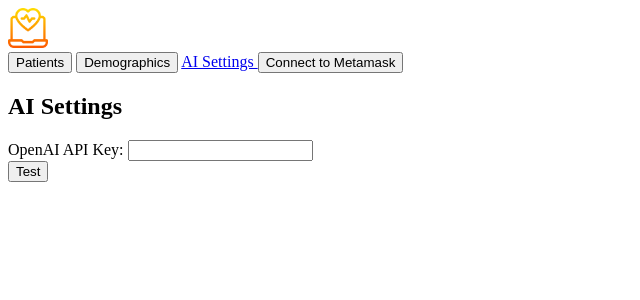
After one commit to mjosborne1/Patient-Dashboard, a Flask app: page /settings/ai in a window 1280 px wide. The commit adds this page. Shown: the top 300 px of the page, without its empty margins (0-640 px from the left). Run offline with Flask 3, Linux system fonts and the light colour scheme.

Commit message:
feat: Implement Metamask auth and OpenAI settings
Adds a basic Metamask authentication flow:
- "Connect to Metamask" button in the header.
- "Sign In with Metamask" button appears after connection.
- Basic client-side sign-in alert.

Introduces an "AI Settings" page:
- Accessible via a new link in the header.
- Allows you to input your OpenAI API key.
- Features a button to validate the API key against the
  `gpt-4.1-nano-2025-04-14` model.
- Displays success or error messages based on the validation result.

Backend support for API key validation is added via a new
`/test_openai_key` endpoint. The `openai` library is added
to requirements.

```diff
--- a/app.py
+++ b/app.py
@@ -3,6 +3,7 @@ import requests
 import logging
 from datetime import datetime
 import os  # Add os module for environment variables
+import openai
 
 app = Flask(__name__)
 # Use environment variable with fallback to current value
@@ -566,6 +567,38 @@ def get_dashboard():
 
     return render_template('dashboard.html', **dashboard_data)
 
+@app.route('/settings/ai')
+def ai_settings():
+    return render_template('ai_settings.html')
+
+@app.route('/test_openai_key', methods=['POST'])
+def test_openai_key():
+    api_key = request.json.get('api_key')
+    if not api_key:
+        return jsonify({'error': 'API key is required'}), 400
+
+    try:
+        # It's good practice to instantiate the client for each request that needs it,
+        # especially if the API key can change or if you want to ensure thread safety
+        # or specific configurations per request.
+        client = openai.OpenAI(api_key=api_key)
+
+        # Make a simple, low-cost API call to test the key
+        client.chat.completions.create(
+            model="gpt-4.1-nano-2025-04-14", # Specified model
+            messages=[{"role": "user", "content": "test"}]
+        )
+        return jsonify({'success': True, 'message': 'API key is valid.'})
+    except openai.AuthenticationError:
+        return jsonify({'success': False, 'message': 'API key is invalid or expired.'}), 401
+    except openai.APIError as e:
+        # Handle more specific API errors if needed
+        return jsonify({'success': False, 'message': f'OpenAI API error: {str(e)}'}), 500
+    except Exception as e:
+        # Catch any other unexpected errors
+        logging.error(f"Unexpected error during OpenAI key test: {str(e)}")
+        return jsonify({'success': False, 'message': f'An unexpected error occurred: {str(e)}'}), 500
+
 if __name__ == '__main__':
     debug_mode = os.environ.get('FLASK_DEBUG', 'False').lower() == 'true'
     app.run(debug=debug_mode)
--- a/requirements.txt
+++ b/requirements.txt
@@ -12,3 +12,4 @@ MarkupSafe==2.1.5
 requests==2.32.3
 urllib3==2.2.2
 Werkzeug==3.0.3
+openai>=1.0.0
--- /dev/null
+++ b/static/ai_settings.js
@@ -0,0 +1,42 @@
+document.addEventListener('DOMContentLoaded', () => {
+    const apiKeyInput = document.getElementById('openaiApiKey');
+    const testButton = document.getElementById('testApiKeyBtn');
+    const resultDiv = document.getElementById('apiKeyTestResult');
+
+    if (testButton) {
+        testButton.addEventListener('click', async () => {
+            const apiKey = apiKeyInput.value.trim();
+            resultDiv.innerHTML = ''; // Clear previous results
+
+            if (!apiKey) {
+                resultDiv.textContent = 'Please enter an API key.';
+                resultDiv.style.color = 'red';
+                return;
+            }
+
+            try {
+                const response = await fetch('/test_openai_key', {
+                    method: 'POST',
+                    headers: {
+                        'Content-Type': 'application/json',
+                    },
+                    body: JSON.stringify({ api_key: apiKey }),
+                });
+
+                const data = await response.json();
+
+                if (response.ok) {
+                    resultDiv.textContent = data.message;
+                    resultDiv.style.color = data.success ? 'green' : 'red';
+                } else {
+                    resultDiv.textContent = `Error: ${data.message || response.statusText}`;
+                    resultDiv.style.color = 'red';
+                }
+            } catch (error) {
+                console.error('Error testing API key:', error);
+                resultDiv.textContent = 'An unexpected error occurred. Check the console.';
+                resultDiv.style.color = 'red';
+            }
+        });
+    }
+});
--- /dev/null
+++ b/static/auth.js
@@ -0,0 +1,40 @@
+document.addEventListener('DOMContentLoaded', () => {
+    const connectMetamaskBtn = document.getElementById('connectMetamaskBtn');
+    const signInMetamaskBtn = document.getElementById('signInMetamaskBtn');
+
+    if (connectMetamaskBtn) {
+        connectMetamaskBtn.addEventListener('click', async () => {
+            if (typeof window.ethereum !== 'undefined') {
+                try {
+                    const accounts = await window.ethereum.request({ method: 'eth_requestAccounts' });
+                    console.log('Connected accounts:', accounts);
+                    // For now, just log the first account
+                    if (accounts.length > 0) {
+                        console.log('Using account:', accounts[0]);
+                        // Optionally, display this account address in the UI
+                    }
+
+                    if (signInMetamaskBtn) {
+                        signInMetamaskBtn.style.display = 'block';
+                    }
+                    // Hide the connect button after successful connection
+                    connectMetamaskBtn.style.display = 'none';
+
+                } catch (error) {
+                    console.error('Error connecting to Metamask:', error);
+                    alert('Error connecting to Metamask. Check the console for details.');
+                }
+            } else {
+                alert('Metamask is not installed. Please install it to use this feature.');
+            }
+        });
+    }
+
+    if (signInMetamaskBtn) {
+        signInMetamaskBtn.addEventListener('click', () => {
+            console.log('Sign In with Metamask button clicked.');
+            alert('Signed in with Metamask (basic client-side)!');
+            // Optional: Update user status display element here if it exists
+        });
+    }
+});
--- /dev/null
+++ b/templates/ai_settings.html
@@ -0,0 +1,23 @@
+<!DOCTYPE html>
+<html lang="en">
+<head>
+    <meta charset="UTF-8">
+    <meta name="viewport" content="width=device-width, initial-scale=1.0">
+    <title>AI Settings</title>
+    <!-- If a base.html or common CSS exists, link it here -->
+</head>
+<body>
+    {% include "header.html" %}
+    <div class="container mt-4">
+        <h2>AI Settings</h2>
+        <div class="mb-3">
+            <label for="openaiApiKey" class="form-label">OpenAI API Key:</label>
+            <input type="text" class="form-control" id="openaiApiKey" name="openai_api_key">
+        </div>
+        <button id="testApiKeyBtn" class="btn btn-primary">Test</button>
+        <div id="apiKeyTestResult" class="mt-3"></div>
+    </div>
+    <!-- If a base.html or common JS exists, link it here -->
+    <script src="{{ url_for('static', filename='ai_settings.js') }}" defer></script>
+</body>
+</html>
--- a/templates/header.html
+++ b/templates/header.html
@@ -10,6 +10,12 @@
             <button class="btn btn-outline-light" hx-get="/fhir/Demographics" hx-target="#content">
                 <i class="fas fa-chart-pie"></i> Demographics
             </button>
+            <a href="{{ url_for('ai_settings') }}" class="btn btn-outline-info ms-2">
+                <i class="fas fa-cog"></i> AI Settings
+            </a>
+            <button id="connectMetamaskBtn" class="btn btn-outline-primary ms-2">Connect to Metamask</button>
+            <button id="signInMetamaskBtn" class="btn btn-outline-success ms-2" style="display:none;">Sign In with Metamask</button>
         </div>
     </div>
 </header>
+<script src="{{ url_for('static', filename='auth.js') }}" defer></script>
```
